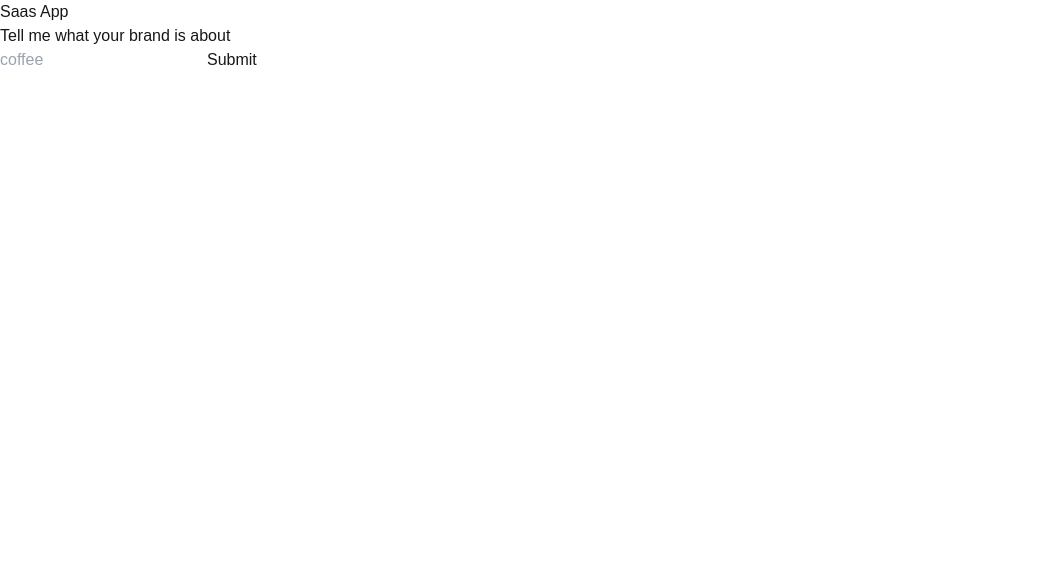
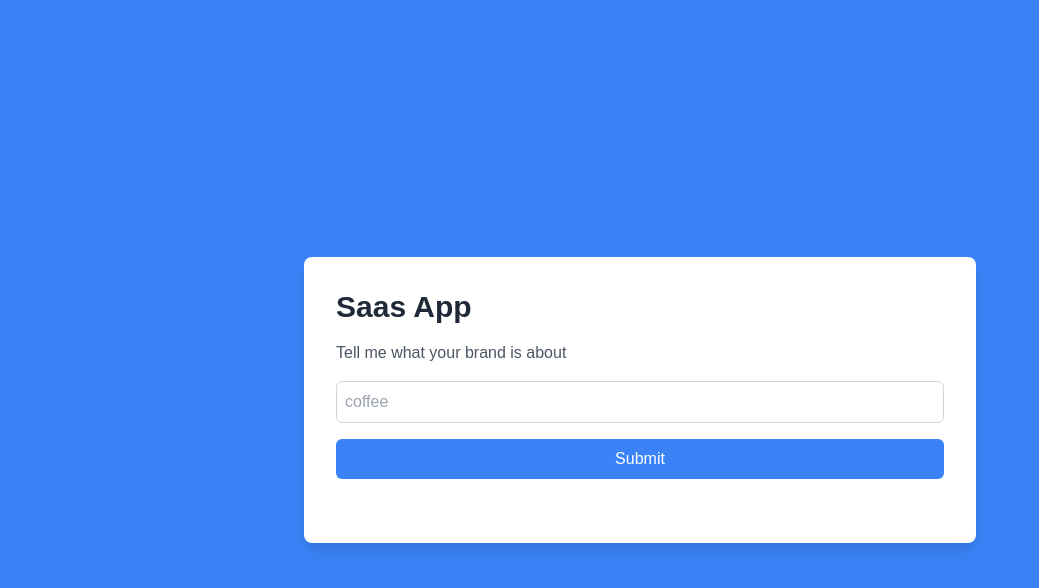
Before and after one commit to kphilippp/AI_Saas_App, a Next.js app in the folder saas-frontend/: page / in a window 1280 px wide. Shown: the top 588 px of the page, without its empty margins (0-1039 px from the left). Built offline with nearby package versions, Linux system fonts and the light colour scheme.

Commit message:
added styling

```diff
--- /dev/null
+++ b/saas-frontend/src/components/form.tsx
@@ -0,0 +1,29 @@
+interface FormProps {
+  prompt: string;
+  setPrompt: React.Dispatch<React.SetStateAction<string>>;
+  handleSubmit: () => void;
+}
+
+const Form: React.FC<FormProps> = (props) => {
+  return (
+    <div className="flex flex-col space-y-4 mb-8">
+      <h1 className="text-3xl font-bold text-gray-800">Saas App</h1>
+      <p className="text-gray-600">Tell me what your brand is about</p>
+      <input
+        type="text"
+        placeholder="coffee"
+        value={props.prompt}
+        onChange={(e) => props.setPrompt(e.target.value)}
+        className="border border-gray-300 rounded-md p-2 focus:outline-none focus:ring-2 focus:ring-blue-500"
+      />
+      <button
+        onClick={props.handleSubmit}
+        className="bg-blue-500 text-white p-2 rounded-md hover:bg-blue-600 transition"
+      >
+        Submit
+      </button>
+    </div>
+  );
+};
+
+export default Form;
--- /dev/null
+++ b/saas-frontend/src/components/results.tsx
@@ -0,0 +1,15 @@
+interface ResultsProps {
+  keywords: string[];
+  snippet: string;
+}
+
+const Results: React.FC<ResultsProps> = (props) => {
+  return (
+    <div className="flex flex-col space-y-4 mt-8">
+      <h2 className="text-2xl font-semibold text-gray-800">{props.snippet}</h2>
+      <p className="text-gray-700">Keywords: {props.keywords.join(", ")}</p>
+    </div>
+  );
+};
+
+export default Results;
--- a/saas-frontend/src/components/saasApp.tsx
+++ b/saas-frontend/src/components/saasApp.tsx
@@ -1,14 +1,14 @@
 "use client";
 
 import React from "react";
+import Form from "./form";
+import Results from "./results";
 
 const SaasApp: React.FC = () => {
-  //You are fecthing from the endpoint that apiGateway gave us and we
-  //are speciifying the endpoint to get an appropriate res
   const AWS_ENDPOINT_BEFORE: string =
     "https://aawc0obe06.execute-api.us-west-2.amazonaws.com/prod";
   const [prompt, setPrompt] = React.useState("");
-  const [keywords, setKeywords] = React.useState([]);
+  const [keywords, setKeywords] = React.useState<string[]>([]);
   const [snippet, setSnippet] = React.useState(``);
   const [hasResults, setHasResults] = React.useState(false);
 
@@ -23,20 +23,16 @@ const SaasApp: React.FC = () => {
   };
 
   return (
-    <>
-      <h1>Saas App</h1>
-      <p>Tell me what your brand is about</p>
-
-      {hasResults && <div>{snippet}</div>}
-
-      <input
-        type="text"
-        placeholder="coffee"
-        value={prompt}
-        onChange={(e) => setPrompt(e.target.value)}
-      />
-      <button onClick={handleSubmit}>Submit</button>
-    </>
+    <div className="h-screen w-screen flex items-center justify-center bg-blue-500">
+      <div className="bg-white p-8 rounded-lg shadow-lg w-full max-w-2xl">
+        <Form
+          prompt={prompt}
+          setPrompt={setPrompt}
+          handleSubmit={handleSubmit}
+        />
+        {hasResults && <Results keywords={keywords} snippet={snippet} />}
+      </div>
+    </div>
   );
 };
 
```
